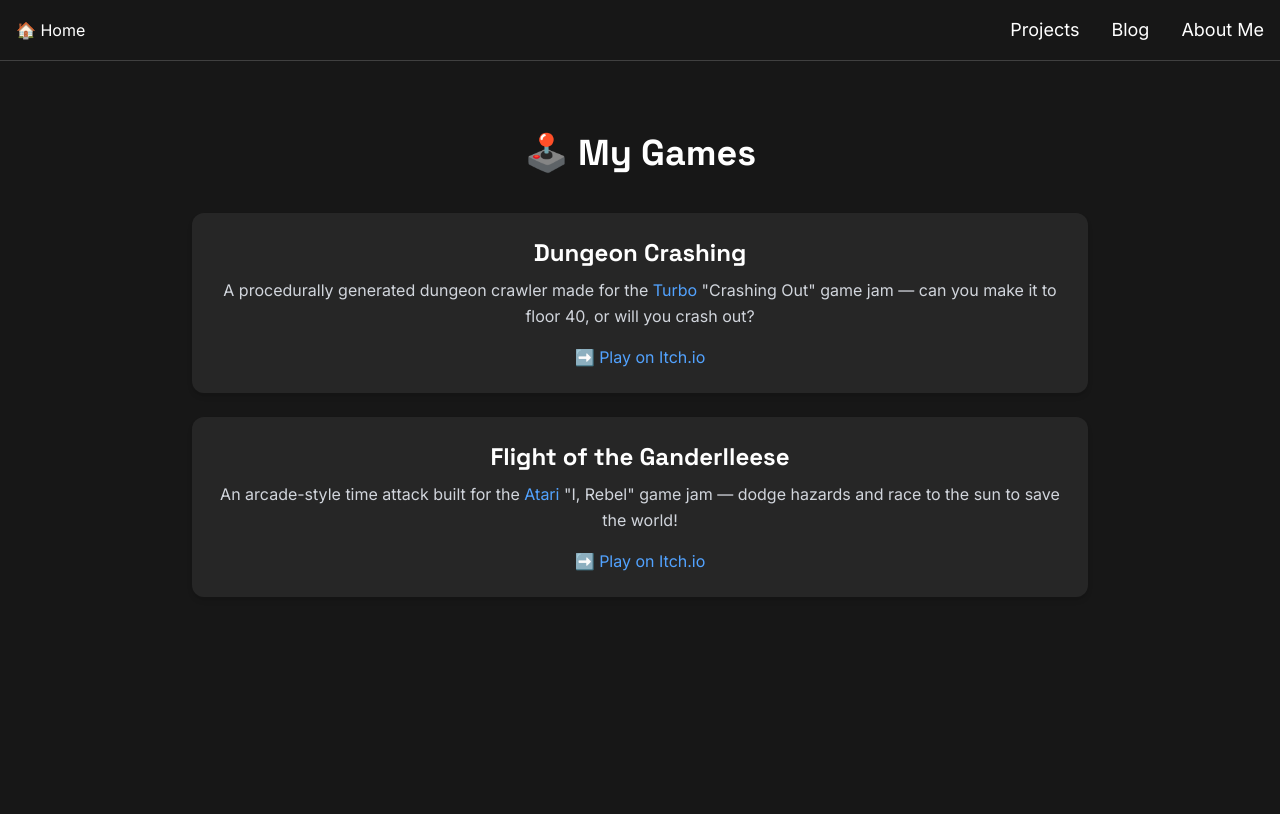
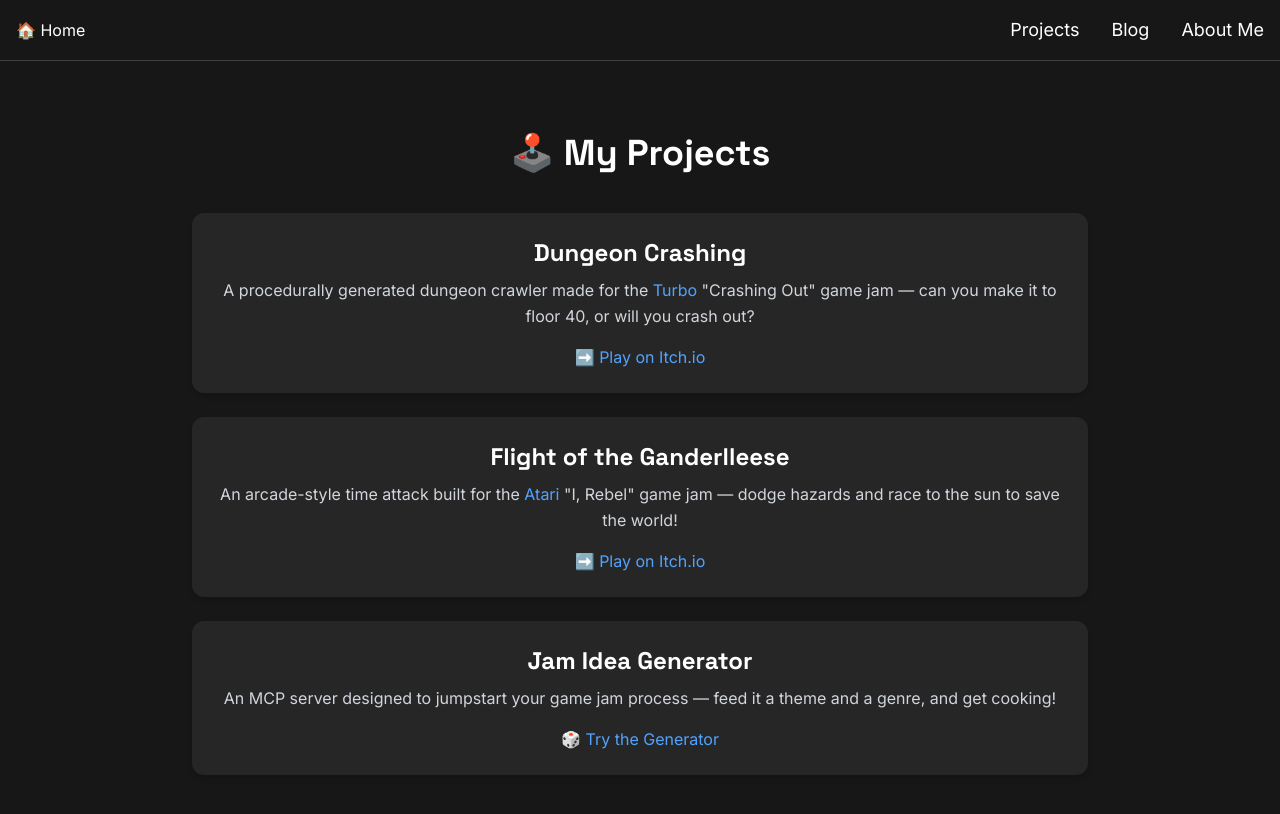
Before and after one commit to Stophii/my-react-portfolio, a Next.js app: page /projects in a window 1280 px wide. Shown: the top 814 px of the page. Built offline with nearby package versions, Linux system fonts and the light colour scheme.

Commit message:
Included my MCP server to projects and made small revisions to blog about web app

```diff
--- a/src/app/blog/why-a-web-app/page.tsx
+++ b/src/app/blog/why-a-web-app/page.tsx
@@ -94,7 +94,7 @@ return (
     </p>
 
     <p className="text-gray-300 text-lg leading-relaxed text-left mt-6">
-      If I could go back and do things differently, I wouldn&apos;t have named it &quot;my-react-app&quot;, haha. I also would have started this entire journey with more emphasis on GitHub, but it has paved the way to valuable skills, like updating my project with Git through the terminal, which I think is a valuable skill to have picked up.
+      If I could go back and do things differently, I wouldn&apos;t have named it &quot;my-react-app&quot;, haha. I also would have included some art and personalization to make my website stand out a bit more, but this isn&apos;t something I can&apos;t add in the future. Additionally I would have started this entire journey with more emphasis on GitHub, but it has paved the way to valuable skills, like updating my project with Git through the terminal, which I think is a valuable skill to have picked up.
     </p>
 
     <CodeToggle label="Git Push Example" code={gitpushCode} />
--- a/src/app/projects/ProjectCard.tsx
+++ b/src/app/projects/ProjectCard.tsx
@@ -2,9 +2,11 @@ type Props = {
   title: string;
   url: string;
   children: React.ReactNode;
+  linkLabel?: string;
+
 };
 
-export default function ProjectCard({ title, url, children }: Props) {
+export default function ProjectCard({ title, url, children, linkLabel = "➡️ Play on Itch.io" }: Props) {
   return (
     <div className="bg-neutral-800 p-6 rounded-xl shadow-md hover:shadow-lg transition-shadow text-center">
       <h2 className="text-2xl font-semibold mb-2">{title}</h2>
@@ -17,7 +19,7 @@ export default function ProjectCard({ title, url, children }: Props) {
         rel="noopener noreferrer"
         className="text-blue-400 hover:underline"
       >
-        ➡️ Play on Itch.io
+        {linkLabel}
       </a>
     </div>
   );
--- a/src/app/projects/page.tsx
+++ b/src/app/projects/page.tsx
@@ -3,12 +3,14 @@ import ProjectCard from "./ProjectCard";
 export default function ProjectsPage() {
   return (
     <main className="min-h-screen px-6 py-12">
-      <h1 className="text-4xl font-bold text-center mb-10">🕹️ My Games</h1>
+      <h1 className="text-4xl font-bold text-center mb-10">🕹️ My Projects</h1>
 
       <div className="grid gap-6 max-w-4xl mx-auto">
         <ProjectCard
           title="Dungeon Crashing"
           url="https://bingus-productions.itch.io/dungeon-crashing"
+          linkLabel="➡️ Play on Itch.io"
+
         >
           A procedurally generated dungeon crawler made for the{" "}
           <a
@@ -25,6 +27,8 @@ export default function ProjectsPage() {
         <ProjectCard
           title="Flight of the Ganderlleese"
           url="https://bingus-productions.itch.io/flight-of-the-ganderlleese"
+          linkLabel="➡️ Play on Itch.io"
+
         >
           An arcade-style time attack built for the{" "}
           <a
@@ -37,6 +41,15 @@ export default function ProjectsPage() {
           </a>{" "}
           &quot;I, Rebel&quot; game jam — dodge hazards and race to the sun to save the world!
         </ProjectCard>
+
+        <ProjectCard
+          title="Jam Idea Generator"
+          url="https://jam-idea-generator.vercel.app/"
+          linkLabel="🎲 Try the Generator"
+
+        >
+          An MCP server designed to jumpstart your game jam process — feed it a theme and a genre, and get cooking!
+        </ProjectCard>
       </div>
     </main>
   );
```
